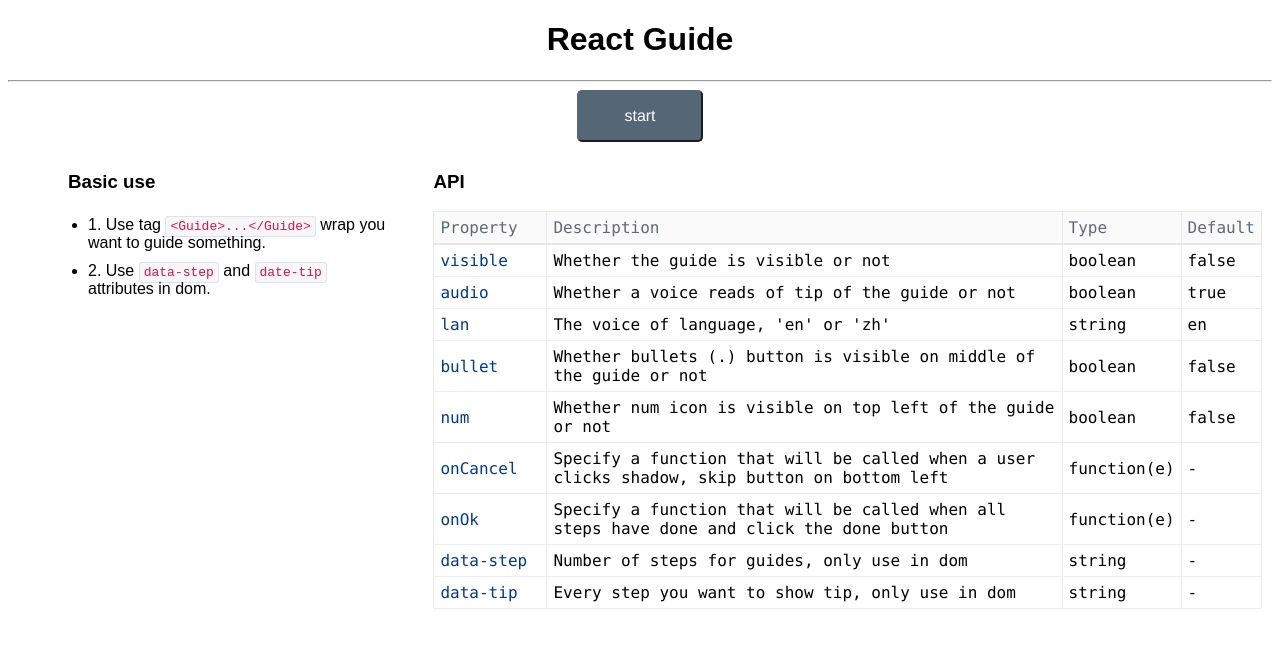
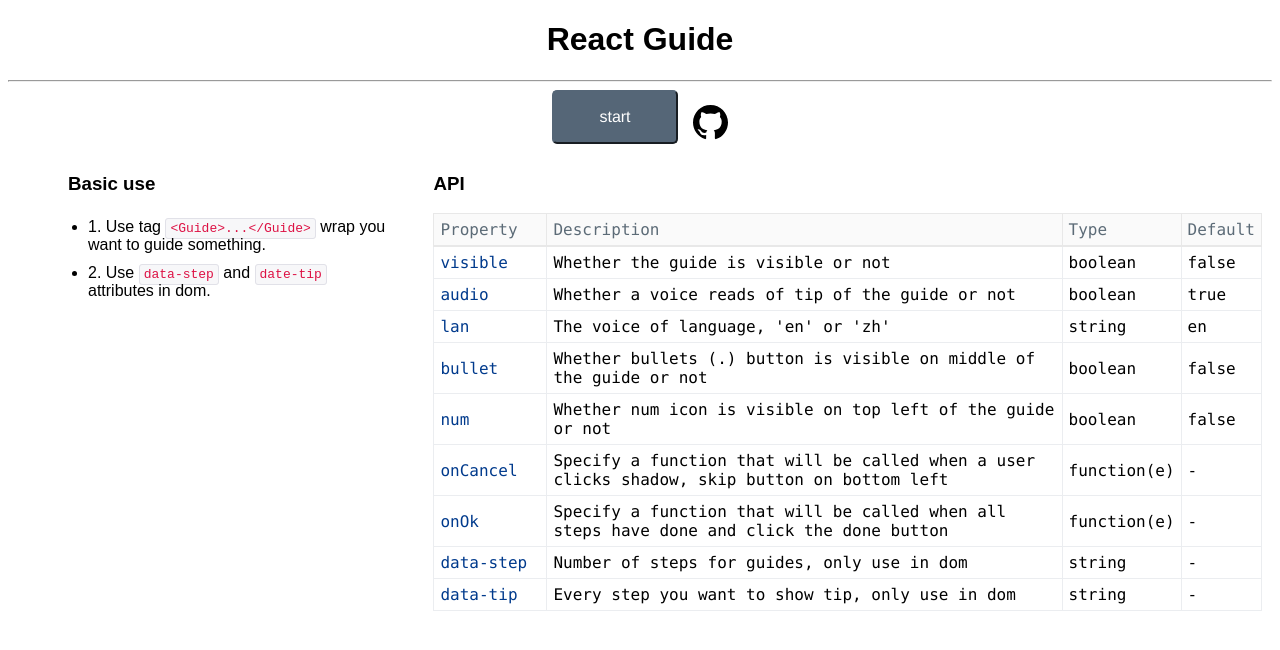
Before and after one commit to liuyangjike/react-guide, a React app: page / in a window 1280 px wide. Built offline with nearby package versions, Linux system fonts and the light colour scheme.

Commit message:
basic usage

```diff
--- a/examples/basic-use/app.css
+++ b/examples/basic-use/app.css
@@ -14,6 +14,9 @@
 .example-button{
   display: flex;
   justify-content: center;
+}
+.example-button a{
+  margin: 15px 0 0 15px;
 }
 
 .example-button button{
--- a/examples/basic-use/app.js
+++ b/examples/basic-use/app.js
@@ -30,6 +30,9 @@
           <hr/>
           <div className='example-button'>
             <button onClick={this.handleGiude.bind(this)}>start</button>
+            <a href="https://github.com/liuyangjike/react-guide">
+              <svg aria-hidden="true" height="35" version="1.1" viewBox="0 0 16 16" width="35"><path fillRule="evenodd" d="M8 0C3.58 0 0 3.58 0 8c0 3.54 2.29 6.53 5.47 7.59.4.07.55-.17.55-.38 0-.19-.01-.82-.01-1.49-2.01.37-2.53-.49-2.69-.94-.09-.23-.48-.94-.82-1.13-.28-.15-.68-.52-.01-.53.63-.01 1.08.58 1.23.82.72 1.21 1.87.87 2.33.66.07-.52.28-.87.51-1.07-1.78-.2-3.64-.89-3.64-3.95 0-.87.31-1.59.82-2.15-.08-.2-.36-1.02.08-2.12 0 0 .67-.21 2.2.82.64-.18 1.32-.27 2-.27.68 0 1.36.09 2 .27 1.53-1.04 2.2-.82 2.2-.82.44 1.1.16 1.92.08 2.12.51.56.82 1.27.82 2.15 0 3.07-1.87 3.75-3.65 3.95.29.25.54.73.54 1.48 0 1.07-.01 1.93-.01 2.2 0 .21.15.46.55.38A8.013 8.013 0 0 0 16 8c0-4.42-3.58-8-8-8z"></path></svg>
+            </a>
           </div>
           <div className="example-main">
             <div className="example-left" data-step="2" data-tip='This is the basic usage of guide'>
```
